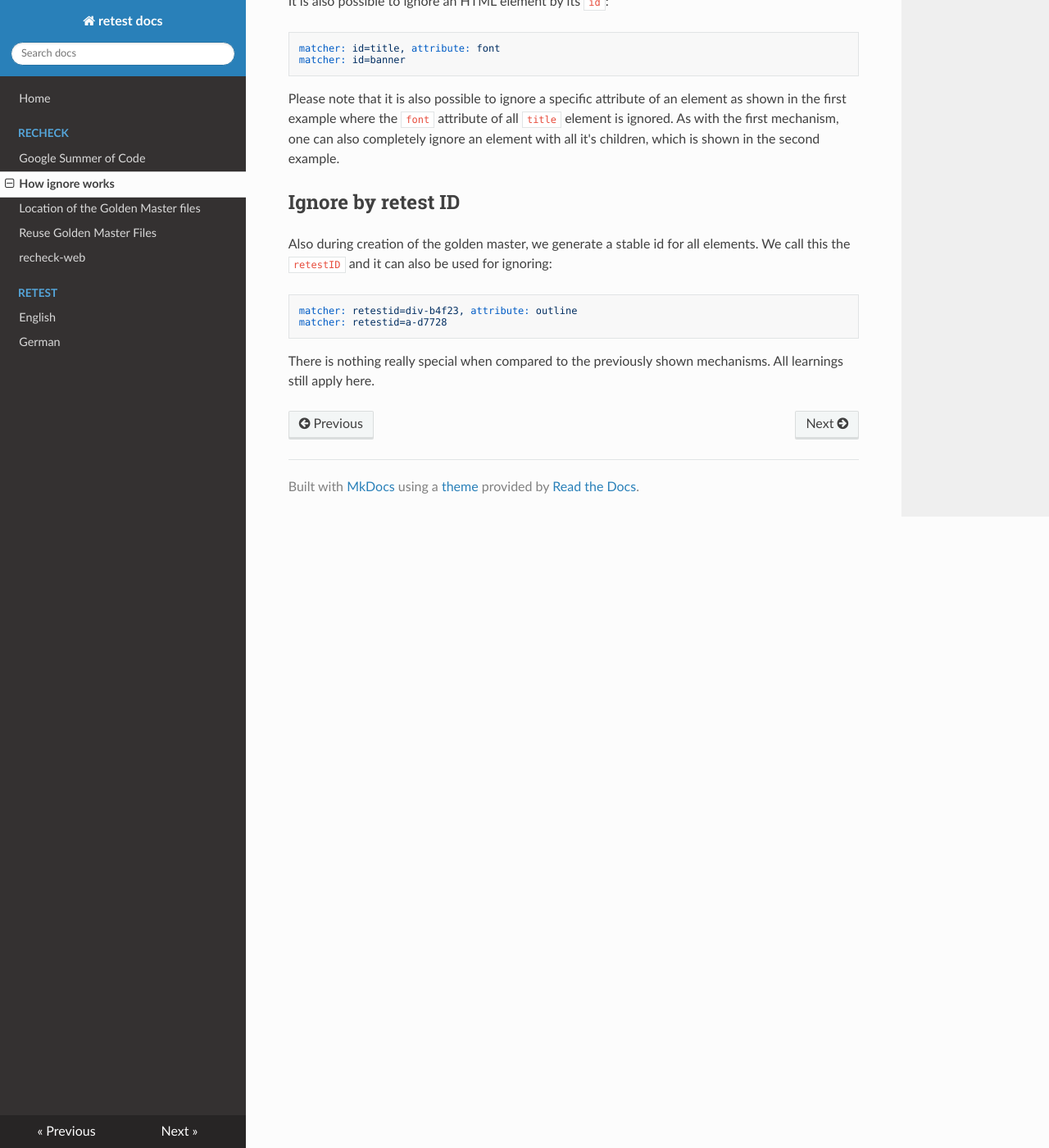
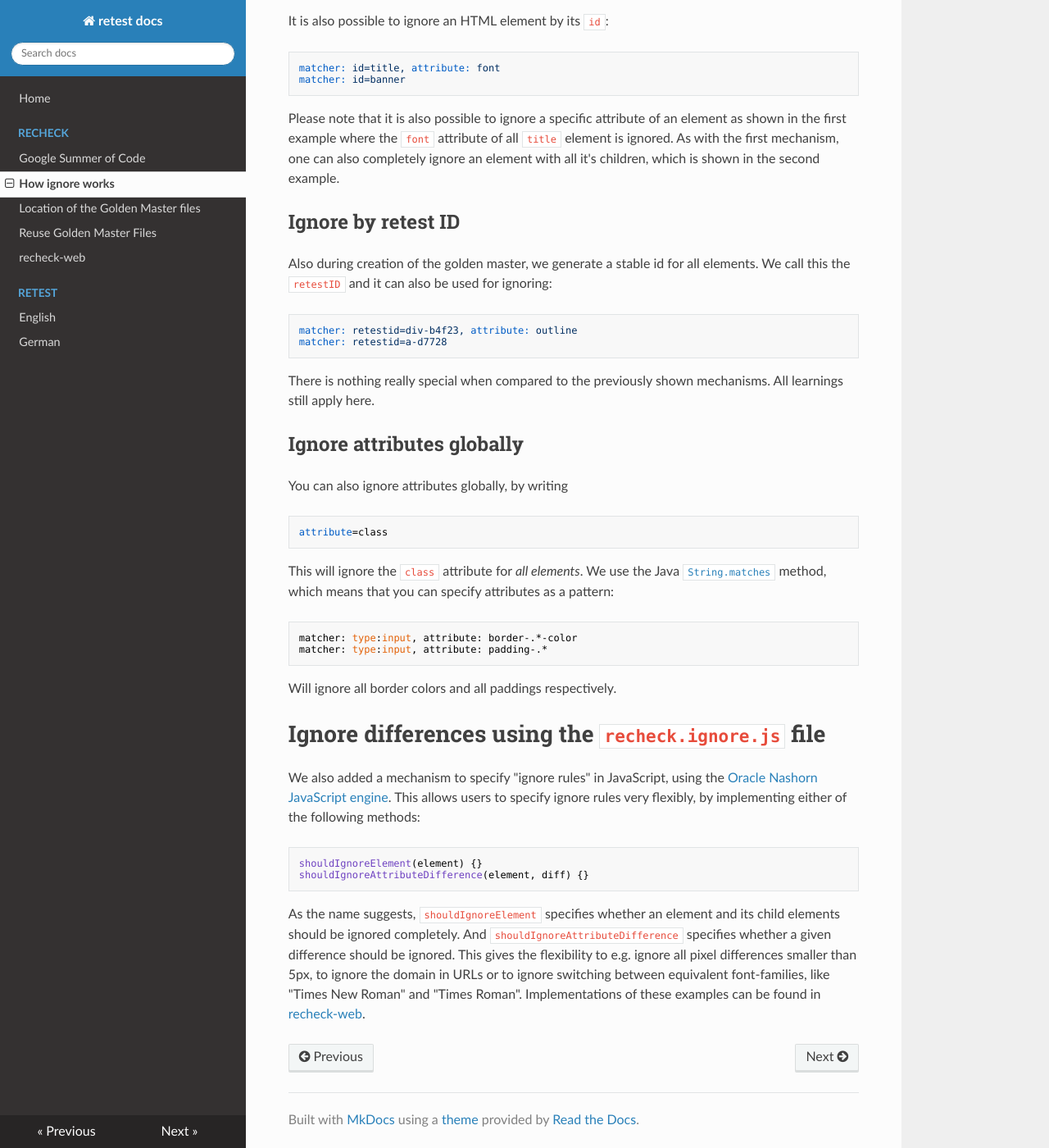
Before and after one commit to retest/docs, an MkDocs documentation site: the page built from docs/recheck/how-ignore-works-in-recheck.md, in a window 1280 px wide and 1400 px high, scrolled down 1536 px. Shown: the whole window at 82% size. Built offline with MkDocs 1.6.1, drawn with Linux system fonts in a browser that asks for light colours; nearby versions of some CDN libraries; some of the changed text lies outside the part shown.

Commit message:
Further improve the ignore documentation

````diff
--- a/docs/recheck/how-ignore-works-in-recheck.md
+++ b/docs/recheck/how-ignore-works-in-recheck.md
@@ -15,7 +15,7 @@ When creating a diff, recheck first matches every element of the Golden Master (
 
 But if there are irrelevant attributes that differ, they can confuse the matching algorithm. E.g. for many web pages, the ID attribute is a great identifier. But with some frameworks, the ID attribute is generated randomly.  When additional, "real" changes come on top, this can sometimes confuse the matching algorithm. So in those cases, you want to ignore the ID attribute during matching. However, these attributes are usually ignored globally. So for those cases, we have a simple [system property](https://docs.oracle.com/javase/tutorial/essential/environment/sysprop.html) that can be set: `de.retest.recheck.ignore.attributes` contains a list of _globally_ ignored attributes.
 
-# Types of ignore
+# Ignore differences by using the `recheck.ignore` file
 
 We currently support three different mechanisms to ignore elements, attributes or differences. It's also possible to ignore a specific attribute for an element. If a parent element is being ignored, all child elements will be ignored as well.
 
@@ -34,7 +34,7 @@ matcher: xpath=HTML[1]/BODY[1]/DIV[3], attribute: outline
 matcher: xpath=HTML[1]/BODY[1]/DIV[1]/DIV[1]/DIV[1]
 ```
 
-For the first line, the `div` element found under `HTML[1]/BODY[1]/DIV[3]` the `outline` attribute is being ignored. The second line ignores the `div` element in `HTML[1]/BODY[1]/DIV[1]/DIV[1]/DIV[1]` and all child elements.
+For the first line, the `div` element found under `HTML[1]/BODY[1]/DIV[3]` the `outline` attribute is being ignored. The second line ignores the `div` element in `HTML[1]/BODY[1]/DIV[1]/DIV[1]/DIV[1]` and all child elements. Ignoring by XPath is also the way to go, if you have elements that appear / disappear.
 
 ## Ignore by ID
 
@@ -57,3 +57,31 @@ matcher: retestid=a-d7728
 ```
 
 There is nothing really special when compared to the previously shown mechanisms. All learnings still apply here.
+
+## Ignore attributes globally
+
+You can also ignore attributes globally, by writing
+
+```
+attribute=class
+```
+
+This will ignore the `class` attribute for _all elements_. We use the Java [`String.matches`](https://docs.oracle.com/javase/10/docs/api/java/lang/String.html#matches(java.lang.String)) method, which means that you can specify attributes as a pattern:
+
+```
+matcher: type:input, attribute: border-.*-color
+matcher: type:input, attribute: padding-.*
+```
+
+Will ignore all border colors and all paddings respectively.
+
+# Ignore differences using the `recheck.ignore.js` file
+
+We also added a mechanism to specify "ignore rules" in JavaScript, using the [Oracle Nashorn JavaScript engine](https://en.wikipedia.org/wiki/Nashorn_(JavaScript_engine)). This allows users to specify ignore rules very flexibly, by implementing either of the following methods:
+
+```
+shouldIgnoreElement(element) {}
+shouldIgnoreAttributeDifference(element, diff) {}
+```
+
+As the name suggests, `shouldIgnoreElement` specifies whether an element and its child elements should be ignored completely. And `shouldIgnoreAttributeDifference` specifies whether a given difference should be ignored. This gives the flexibility to e.g. ignore all pixel differences smaller than 5px, to ignore the domain in URLs or to ignore switching between equivalent font-families, like "Times New Roman" and "Times Roman". Implementations of these examples can be found in [recheck-web](https://github.com/retest/recheck-web/blob/master/.retest/recheck.ignore.js).
````
